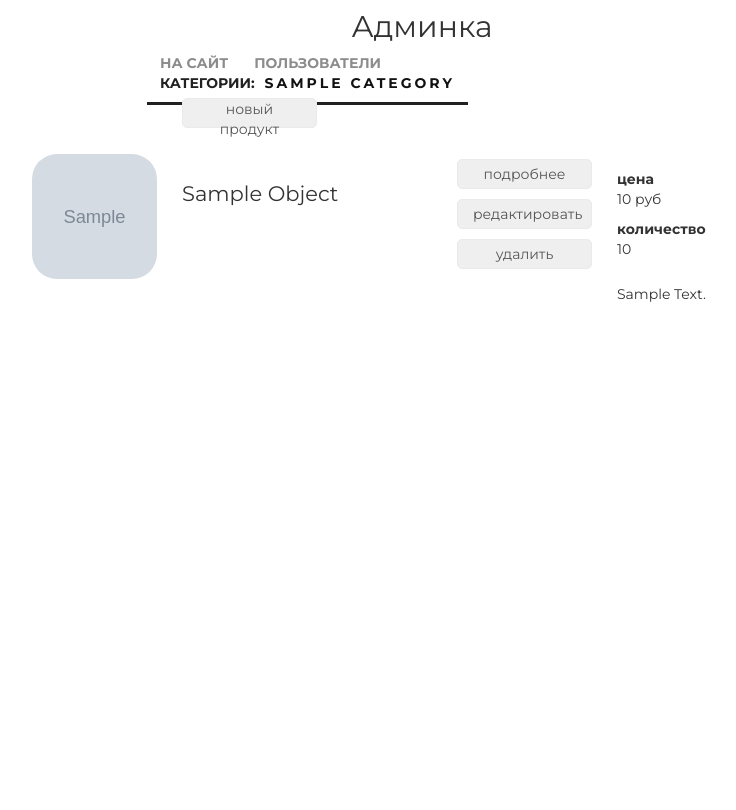
After one commit to MaximTretjakov/GeekShop, a Django app: template adminapp/templates/adminapp/products.html in a window 1280 px wide. The commit adds this page. Shown: the whole page, without its empty margins (218-954 px from the left). Run offline with Django 3.2, Linux system fonts and the light colour scheme; the template is opened without the code that fills it: most values are stand-ins (such as "Sample title", 1, 10 or a date in 2020); grey boxes marked "Sample" are stand-in pictures; some libraries are stand-ins or nearby versions.

Commit message:
Add templates

```diff
--- /dev/null
+++ b/adminapp/templates/adminapp/base.html
@@ -0,0 +1,37 @@
+<!DOCTYPE html>
+{% load static %}
+<html>
+<head>
+	<meta charset="utf-8">
+	<title>
+        {% block title %}
+            {{ title|title }}
+        {% endblock %}
+    </title>
+    {% block css %}
+        <link rel="stylesheet" type="text/css" href="{% static 'css/bootstrap.min.css' %}">
+        <link rel="stylesheet" type="text/css" href="{% static 'css/style.css' %}">
+        <link rel="stylesheet" href="{% static 'fonts/font-awesome/css/font-awesome.css' %}">
+    {% endblock %}
+    {% block js %}
+    {% endblock %}
+</head>
+<body>
+	<div class="admin_container">
+        <div class="h2 text-center head">
+            Админка
+        </div>
+        {% block menu %}
+            <div class="admin_menu">
+                {% include 'adminapp/includes/inc_menu.html' %}
+            </div>
+        {% endblock %}
+
+
+        {% block content %}
+
+        {% endblock %}
+
+	</div>
+</body>
+</html>
--- /dev/null
+++ b/adminapp/templates/adminapp/includes/inc_menu.html
@@ -0,0 +1,14 @@
+<ul class="menu">
+    <li><a href="{% url 'mainapp:home' %}">на сайт</a></li>
+    <li>
+        <a href="{% url 'adminapp:users' %}" class="{% if request.resolver_match.url_name == 'users' %}active{% endif %}">
+            пользователи
+        </a>
+    </li>
+    <li>
+        <a href="{% url 'adminapp:categories' %}"
+        class="{% if request.resolver_match.url_name == 'categories' or category.name %}active{% endif %}">
+            категории{% if category %}:<span>{{ category.name }}</span>{% endif %}
+        </a>
+    </li>
+</ul>
--- /dev/null
+++ b/adminapp/templates/adminapp/products.html
@@ -0,0 +1,40 @@
+{% extends 'adminapp/base.html' %}
+{% load static %}
+
+
+{% block content %}
+    <div class="products_list">
+		<button class="new_product">
+			<a href={% url 'admin:product_create' category.pk %}>новый продукт</a>
+		</button>
+
+		{% for object in objects %}
+			<div class="product_record">
+				<img src="/media/{{ object.image|default:'products_images/default.jpg' }}" alt="{{ object.name }}">
+				<div class="product_name">
+					{{ object.name|title }}
+				</div>
+				<div class="product_actions">
+					<button>
+						<a href={% url 'admin:product_read' object.pk %}>подробнее</a>
+					</button>
+					<button>
+						<a href={% url 'admin:product_update' object.pk %}>редактировать</a>
+					</button>
+					<button>
+						<a href={% url 'admin:product_delete' object.pk %}>удалить</a>
+					</button>
+				</div>
+				<div class="summary">
+					<b>цена</b>
+					<p>{{ object.price }} руб</p>
+					<b>количество</b>
+					<p>{{ object.quantity }}</p>
+				</div>
+				<div class="product_desc">
+					{{ object.short_desc|title }}
+				</div>
+			</div>
+		{% endfor%}
+	</div>
+{% endblock %}
--- a/adminapp/urls.py
+++ b/adminapp/urls.py
@@ -14,7 +14,7 @@ urlpatterns = [
     path('users/delete/<int:pk>/', UserDeletePageView.as_view(), name='user_delete'),
 
     path('categories/create/', CategoryCreatePageView.as_view(), name='category_create'),
-    path('categories/read/', CategoriesPageView.as_view(), name='category'),
+    path('categories/read/', CategoriesPageView.as_view(), name='categories'),
     path('categories/update/<int:pk>/', CategoryUpdatePageView.as_view(), name='category_update'),
     path('categories/delete/<int:pk>/', CategoryDeletePageView.as_view(), name='category_delete'),
 
--- a/static/css/style.css
+++ b/static/css/style.css
@@ -10,6 +10,373 @@ body {
 
 html, body {
 	height: 100%;
+}
+
+
+.product_read {
+    margin: 0 auto;
+    width: 1000px;
+    height: 600px;
+}
+
+.product_read img {
+    display: block;
+    float:left;
+    margin-top: 25px;
+    border-radius: 25px;
+}
+
+.product_read .product_name {
+    display: block;
+    margin: 0 auto;
+    width: 350px;
+}
+
+.product_read .summary {
+    display: block;
+    float: left;
+    margin-left: 35px;
+    margin-top: 30px;
+    width: 150px;
+}
+
+.product_read .product_desc {
+    display: block;
+    float: left;
+    margin-left: 35px;
+    margin-top: 45px;
+    width: 400px;
+}
+
+.product_read strong {
+    font-size: 150%;
+    margin-left: 15px;
+}
+
+.product_read button {
+    border: 1px solid #eaeaea;
+    border-radius: 5px;
+    height: 30px;
+    margin: 0px auto;
+    width: 135px;
+    padding: 0 15px;
+}
+
+.product_read a {
+    color: #555;
+    text-decoration: none;
+}
+
+
+.product_delete {
+    margin: 50px auto;
+    width: 600px;
+    font-size: 150%;
+}
+
+.product_delete .btn {
+    display: block;
+    float:left;
+    margin: 25px;
+    width: 150px;
+    color: #111;
+}
+
+.product_delete a {
+    color: #111;
+    text-decoration: none;
+}
+
+
+.admin_container .menu span {
+    margin-left: 10px;
+    font-weight: bold;
+    letter-spacing: 3px;
+    color: #111;
+}
+
+.products_list {
+    margin-left: 250px;
+}
+
+.products_list .new_product {
+    margin-left: 150px;
+}
+
+.products_list button {
+    border: 1px solid #eaeaea;
+    border-radius: 5px;
+    height: 30px;
+    margin: 5px auto;
+    width: 135px;
+    padding: 0 15px;
+}
+
+.products_list a {
+    color: #555;
+    text-decoration: none;
+}
+
+.product_record {
+    height: 125px;
+    margin: 15px auto;
+    position: relative;
+}
+
+.product_record.not_active {
+    opacity: 0.5;
+}
+
+.product_record .product_name {
+    display: block;
+    float: left;
+    margin-top: 25px;
+    margin-left: 25px;
+    width: 250px;
+    font-size: 150%;
+}
+
+.product_record .product_actions {
+    display: block;
+    float: left;
+    margin-top: 0px;
+    margin-left: 25px;
+    width: 135px;
+}
+
+.product_record .product_desc {
+    display: block;
+    float: left;
+    margin-top: 15px;
+    margin-left: 25px;
+    width: 350px;
+}
+
+.product_record .summary {
+    display: block;
+    float: left;
+    margin-top: 15px;
+    margin-left: 25px;
+    width: 100px;
+}
+
+.product_record img {
+    display: block;
+    float: left;
+    height: 125px;
+    width: 125px;
+    border-radius: 25px;
+}
+
+
+.new_category_form {
+    margin: 0 auto;
+    width: 600px;
+}
+
+
+.category_delete {
+    margin: 50px auto;
+    width: 600px;
+    font-size: 150%;
+}
+
+.category_delete .btn {
+    display: block;
+    float:left;
+    margin: 25px;
+    width: 150px;
+    color: #111;
+}
+
+.category_delete a {
+    color: #111;
+    text-decoration: none;
+}
+
+.categories_list {
+    margin-left: 150px;
+}
+
+.categories_list .new_category {
+    margin-left: 200px;
+}
+
+.categories_list button {
+    border: 1px solid #eaeaea;
+    border-radius: 5px;
+    height: 30px;
+    margin: 5px auto;
+    padding: 0 15px;
+}
+
+.categories_list a {
+    color: #555;
+    text-decoration: none;
+}
+
+.category_record {
+    height: 125px;
+    margin: 15px auto;
+    position: relative;
+}
+
+.category_record.not_active {
+    opacity: 0.5;
+}
+
+.categories_list .category_name {
+    display: block;
+    float: left;
+    margin-top: 15px;
+    margin-left: 25px;
+    width: 150px;
+    font-size: 150%;
+}
+
+.category_record .category_actions {
+    display: block;
+    float: left;
+    margin-top: 0px;
+    margin-left: 25px;
+    width: 175px;
+}
+
+.category_record .category_desc {
+    display: block;
+    float: left;
+    margin-top: 0px;
+    margin-left: 25px;
+    width: 300px;
+}
+
+
+.user_delete {
+    margin: 50px auto;
+    width: 600px;
+    font-size: 150%;
+}
+
+.user_delete .btn {
+    display: block;
+    float:left;
+    margin: 25px;
+    width: 150px;
+    color: #111;
+}
+
+.user_delete a {
+    color: #111;
+    text-decoration: none;
+}
+
+.users_list {
+    margin-left: 150px;
+}
+
+.users_list a {
+    color: #555;
+    text-decoration: none;
+}
+
+.users_list .new_user {
+    margin-left: 190px;
+}
+
+.users_list button {
+    border: 1px solid #eaeaea;
+    border-radius: 5px;
+    height: 30px;
+    margin: 5px auto;
+    padding: 0 15px;
+}
+
+.user_record {
+    height: 125px;
+    margin: 15px auto;
+    position: relative;
+}
+
+.user_record.not_active {
+    opacity: 0.5;
+}
+
+.user_record img {
+    display: block;
+    float: left;
+    height: 125px;
+    border-radius: 25px;
+}
+
+.user_record .user_name {
+    display: block;
+    float: left;
+    margin-top: 15px;
+    margin-left: 25px;
+    width: 175px;
+}
+
+.user_record .user_name a {
+    color: #555;
+}
+
+.user_record .user_name p {
+    /*font-weight: bold;*/
+    margin: 10px auto;
+}
+
+.user_record .user_email {
+    display: block;
+    float: left;
+    margin-top: 40px;
+    margin-left: 25px;
+    width: 175px;
+}
+
+.user_record .user_age {
+    display: block;
+    float: left;
+    margin-top: 40px;
+    margin-left: 25px;
+    width: 45px;
+}
+
+.user_record .user_role {
+    display: block;
+    float: left;
+    margin-top: 15px;
+    margin-left: 25px;
+    width: 125px;
+}
+
+.user_record .user_lastlogin {
+    display: block;
+    float: left;
+    margin-top: 40px;
+    margin-left: 25px;
+    width: 175px;
+}
+
+
+.admin_container .h2 {
+    margin-top: 10px;
+}
+
+.admin_menu {
+    display: block;
+    left: 15px;
+    top: 20px;
+    height: 40px;
+    width: 100%;
+}
+
+.admin_menu ul.menu{
+    display: block;
+    float: none;
+    width: 550px;
+    height: 50px;
+    margin: auto;
+    color: #555;
 }
 
 .basket_container {
@@ -315,7 +682,7 @@ html, body {
 	position: absolute;
 	top: 63px;
 	/*left: 1176px;*/
-	left: 1146px;
+	left: 1151px;
 }
 .basket {
 	display: block;
@@ -325,7 +692,7 @@ html, body {
 	position: absolute;
 	top: 63px;
 	/*left: 1210px;*/
-	left: 1180px;
+	left: 1185px;
     text-decoration: none;
     color: #555;
 }
--- a/static/js/basket_scripts.js
+++ b/static/js/basket_scripts.js
@@ -27,7 +27,7 @@ window.onload = function () {
 
     // добавляем ajax-обработчик для обновления количества товара
     $('.basket_list').on('click', 'input[type="number"]', function () {
-        let target_href = event.target;
+        var target_href = event.target;
 
         if (target_href) {
             $.ajax({
@@ -43,4 +43,4 @@ window.onload = function () {
         event.preventDefault();
     });
 
-};
+}
```
Also changed, not shown: adminapp/templates/adminapp/categories.html (added, +33 -0 lines), adminapp/templates/adminapp/category_delete.html (added, +16 -0 lines), adminapp/templates/adminapp/category_update.html (added, +18 -0 lines), adminapp/templates/adminapp/user_delete.html (added, +21 -0 lines), adminapp/templates/adminapp/user_update.html (added, +16 -0 lines), adminapp/templates/adminapp/users.html (added, +50 -0 lines), adminapp/views.py (+33 -12 lines).
